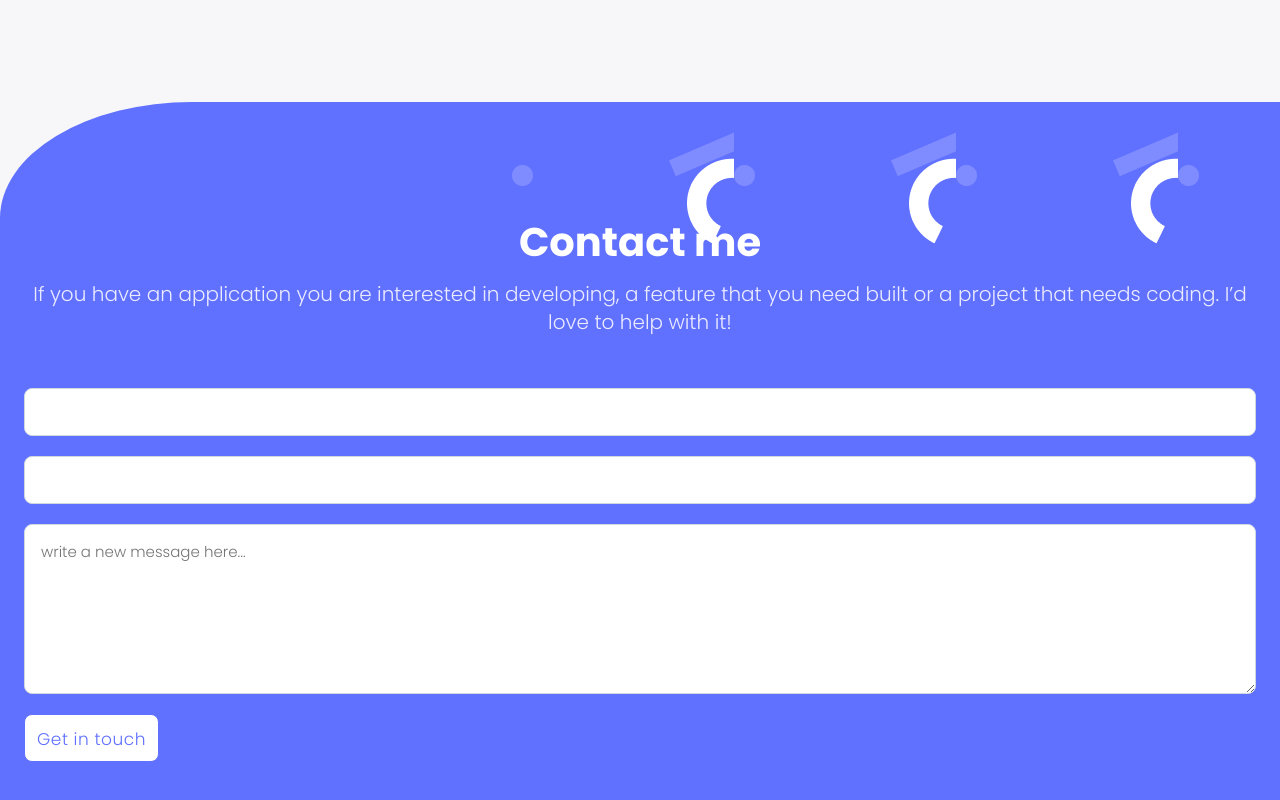
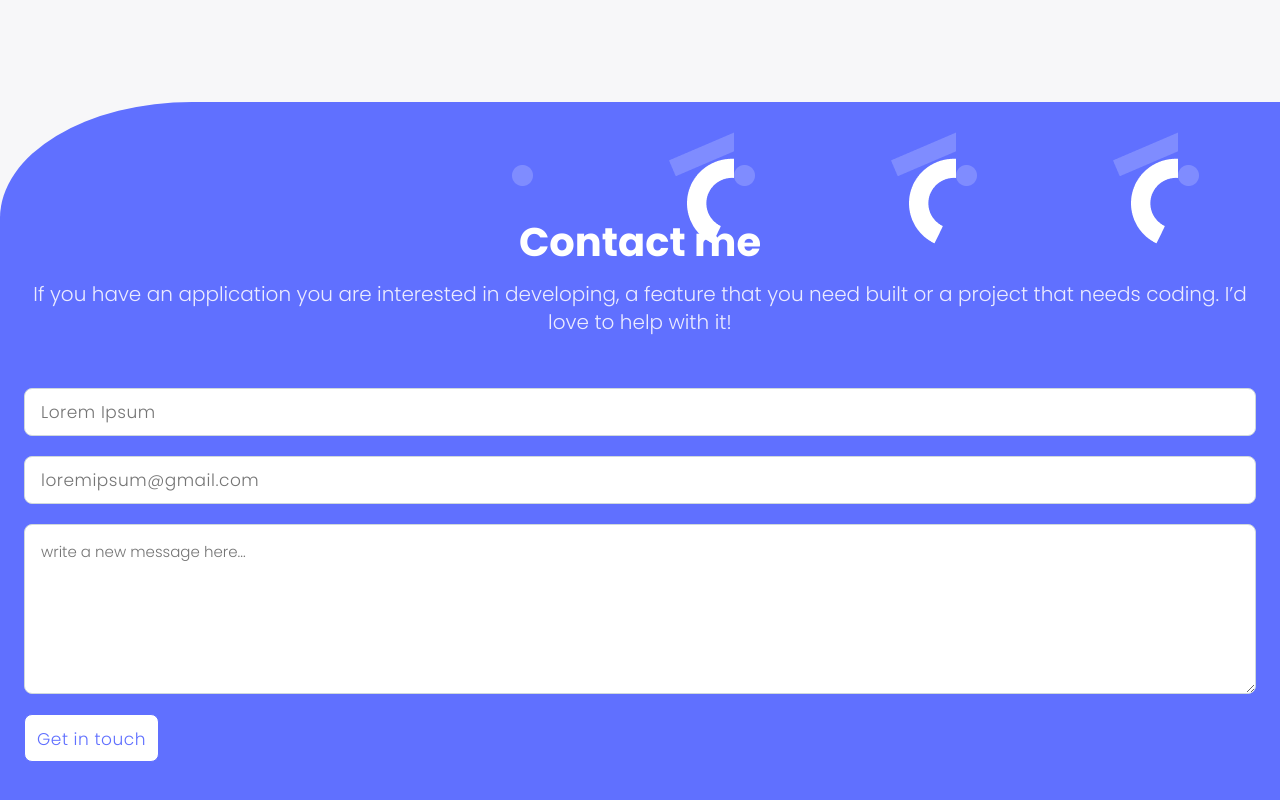
Before and after one commit to DebyGrey/portfolio, a website: page index.html in a window 1280 px wide. Shown: the part 4367-5167 px from the top of the page. Drawn offline with Linux system fonts and the light colour scheme.

Commit message:
Updated placeholders on contact form

```diff
--- a/index.html
+++ b/index.html
@@ -383,6 +383,7 @@
               id="username"
               type="text"
               maxlength="30"
+              placeholder="Lorem Ipsum"
             />
             <input
               class="email-input color-N800 text-17-LH-20"
@@ -390,6 +391,7 @@
               id="email"
               type="email"
               maxlength="30"
+              placeholder="loremipsum@gmail.com"
               required
             />
             <textarea
```
